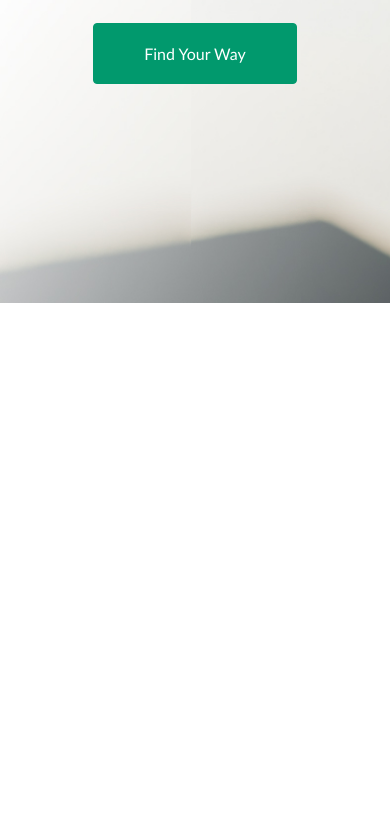
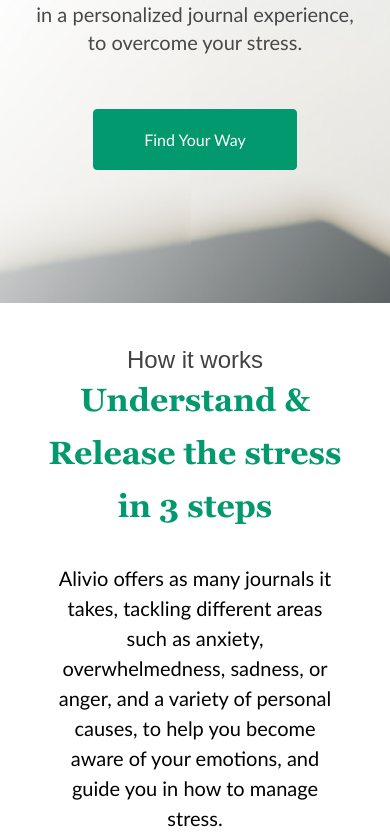
Before and after one commit to veselaya-devka/Project-4, a plain HTML site: page index.html in a window 390 px wide. Shown: the part 670-1503 px from the top of the page. Before the commit the page ends 973 px from the top, so only its background shows below. Drawn offline with Linux system fonts and the light colour scheme; a web font is replaced by a local one.

Commit message:
Сделана верхняя панель slide2_block и ее адаптив

```diff
--- a/index.html
+++ b/index.html
@@ -39,7 +39,43 @@
     </div>
   </div>
   <div class="slide2">
-    <div class="container"></div>
+    <div class="container" style="width: 1413px;">
+      <div class="slide2_block">
+        <div class="top_desc">
+          <div class="left">
+            <span>How it works</span>
+            <h1>Understand & Release the stress in 3 steps</h1>
+          </div>
+
+          <p>Alivio offers as many journals it takes, tackling different areas such as anxiety, overwhelmedness,
+            sadness, or anger, and a variety of personal causes, to help you become aware of your emotions, and guide
+            you in how to manage stress.</p>
+        </div>
+        <!-- <div class="cards">
+          <div class="card">
+            <div class="number">01</div>
+            <h3>Personalize</h3>
+            <p>Answer a quick survey about how you express yourself, what causes you stress, and what area would you
+              like to work on. This way, we can fully personalize your journal!</p>
+            <img src="" alt="">
+          </div>
+          <div class="card">
+            <div class="number">02</div>
+            <h3>Write & Understand</h3>
+            <p>Write, draw, reflect, understand. Alivio will guide you through the prompts and will help you manage your
+              stress!</p>
+            <img src="" alt="">
+          </div>
+          <div class="card">
+            <div class="number">03</div>
+            <h3>Write & Understand</h3>
+            <p>Now you are aware, and have a way to manage and overcome your own stress. What are you waiting for?
+              Alivio today!</p>
+            <img src="" alt="">
+          </div>
+        </div> -->
+      </div>
+    </div>
   </div>
   <div class="slide3">
     <div class="container"></div>
--- a/styles/main.css
+++ b/styles/main.css
@@ -76,8 +76,7 @@ p {
 h1 {
   font-family: 'georgia-700';
   font-weight: 700;
-  font-size: 65px;
-  line-height: 75px;
+  line-height: 79px;
 }
 
 a {
@@ -171,6 +170,7 @@ ul {
 
 .slide1_block>h1 {
   color: var(--primary);
+  font-size: 65px;
 }
 
 .slide1_block>p {
@@ -184,6 +184,41 @@ ul {
   margin-top: 53px;
   padding: 20px 50px;
 }
+
+.slide2_block {
+  margin-top: 11.7%;
+}
+
+.top_desc {
+  display: flex;
+  align-items: flex-end;
+  justify-content: space-between;
+}
+
+.top_desc>.left {
+  width: 42%;
+  padding-left: 26px;
+  padding-top: 8px;
+}
+
+.top_desc>.left>span {
+  font-family: var(--font-family-600);
+  font-size: 24px;
+  color: #424242;
+}
+
+.top_desc>.left>h1 {
+  color: var(--primary);
+  font-size: 50px;
+}
+
+.top_desc>p {
+  width: 47.5%;
+  line-height: 30px;
+  padding-bottom: 15px;
+}
+
+
 
 
 @media screen and (max-width: 1400px) {
@@ -212,6 +247,18 @@ ul {
 
   .slide1_block {
     width: 60%;
+  }
+
+  .slide2_block>.top_desc {
+    align-items: center;
+    flex-direction: column;
+    text-align: center;
+  }
+
+  .slide2_block>.top_desc>p,
+  .slide2_block>.top_desc>.left {
+    padding: 0;
+    width: 80%;
   }
 }
 
@@ -242,7 +289,7 @@ ul {
   }
 
   .slide1_block {
-    margin-top: 50%;
+    margin-top: 70%;
     width: inherit;
     display: flex;
     flex-direction: column;
@@ -256,6 +303,10 @@ ul {
 }
 
 @media screen and (max-width: 480px) {
+  /* h1 {
+    font-size: 2rem !important;
+  } */
+
   .logo {
     justify-content: center;
     width: 100vw;
@@ -269,4 +320,13 @@ ul {
     justify-content: space-between;
     padding: 0 3%;
   }
+
+  .slide2_block>.top_desc {
+    gap: 30px;
+  }
+
+  .slide2_block>.top_desc>.left>h1 {
+    line-height: 53px;
+    font-size: 2rem;
+  }
 }
```
